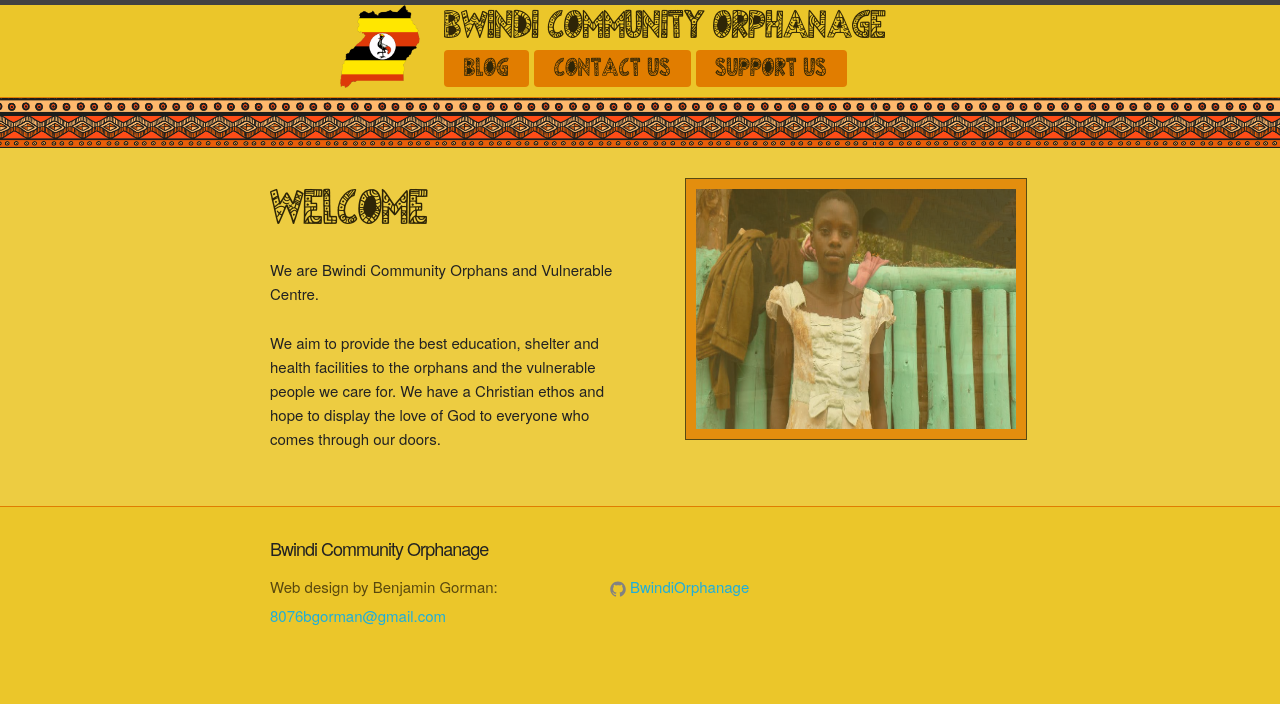
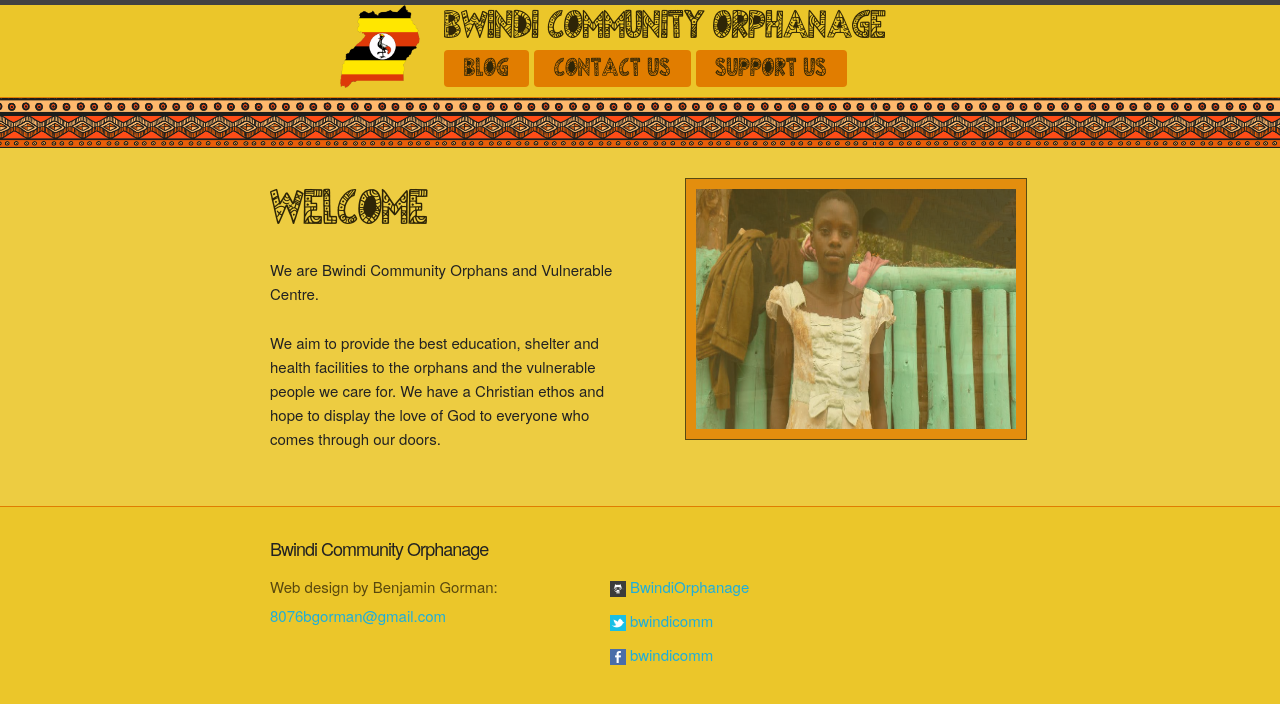
Before and after one commit to BwindiOrphanage/bwindi-website, a Jekyll site: the page built from index.html, in a window 1280 px wide. Shown: the top 704 px of the page. Built offline with Jekyll 4.4.1, drawn with Linux system fonts in a browser that asks for light colours; nearby versions of some CDN libraries.

Commit message:
add social media links and favicon.ico

```diff
--- a/_config.yml
+++ b/_config.yml
@@ -7,6 +7,9 @@ baseurl: "/bwindi-website" # the subpath of your site, e.g. /blog/
 url: "http://bwindicommunityorphansv.com" # the base hostname & protocol for your site
 asseturl: "http://bwindicommunityorphansv.com/assets"
 github_username: BwindiOrphanage
+twitter_username: bwindicomm
+facebook_pagename: bwindicomm
+facebook_pageurl: https://www.facebook.com/pages/Bwindi-Community-Orphans-and-Vulnerable-Centre/730778287035274
 
 # Build settings
 markdown: kramdown
--- a/_includes/footer.html
+++ b/_includes/footer.html
@@ -18,9 +18,7 @@
           <li>
             <a href="https://github.com/{{ site.github_username }}">
               <span class="icon  icon--github">
-                <svg viewBox="0 0 16 16">
-                  <path fill="#828282" d="M7.999,0.431c-4.285,0-7.76,3.474-7.76,7.761 c0,3.428,2.223,6.337,5.307,7.363c0.388,0.071,0.53-0.168,0.53-0.374c0-0.184-0.007-0.672-0.01-1.32 c-2.159,0.469-2.614-1.04-2.614-1.04c-0.353-0.896-0.862-1.135-0.862-1.135c-0.705-0.481,0.053-0.472,0.053-0.472 c0.779,0.055,1.189,0.8,1.189,0.8c0.692,1.186,1.816,0.843,2.258,0.645c0.071-0.502,0.271-0.843,0.493-1.037 C4.86,11.425,3.049,10.76,3.049,7.786c0-0.847,0.302-1.54,0.799-2.082C3.768,5.507,3.501,4.718,3.924,3.65 c0,0,0.652-0.209,2.134,0.796C6.677,4.273,7.34,4.187,8,4.184c0.659,0.003,1.323,0.089,1.943,0.261 c1.482-1.004,2.132-0.796,2.132-0.796c0.423,1.068,0.157,1.857,0.077,2.054c0.497,0.542,0.798,1.235,0.798,2.082 c0,2.981-1.814,3.637-3.543,3.829c0.279,0.24,0.527,0.713,0.527,1.437c0,1.037-0.01,1.874-0.01,2.129 c0,0.208,0.14,0.449,0.534,0.373c3.081-1.028,5.302-3.935,5.302-7.362C15.76,3.906,12.285,0.431,7.999,0.431z"/>
-                </svg>
+                  <img src="{{ site.asseturl }}/images/github-icon16x16.png" alt="github icon">
               </span>
 
               <span class="username">{{ site.github_username }}</span>
@@ -32,13 +30,21 @@
           <li>
             <a href="https://twitter.com/{{ site.twitter_username }}">
               <span class="icon  icon--twitter">
-                <svg viewBox="0 0 16 16">
-                  <path fill="#828282" d="M15.969,3.058c-0.586,0.26-1.217,0.436-1.878,0.515c0.675-0.405,1.194-1.045,1.438-1.809
-                  c-0.632,0.375-1.332,0.647-2.076,0.793c-0.596-0.636-1.446-1.033-2.387-1.033c-1.806,0-3.27,1.464-3.27,3.27 c0,0.256,0.029,0.506,0.085,0.745C5.163,5.404,2.753,4.102,1.14,2.124C0.859,2.607,0.698,3.168,0.698,3.767 c0,1.134,0.577,2.135,1.455,2.722C1.616,6.472,1.112,6.325,0.671,6.08c0,0.014,0,0.027,0,0.041c0,1.584,1.127,2.906,2.623,3.206 C3.02,9.402,2.731,9.442,2.433,9.442c-0.211,0-0.416-0.021-0.615-0.059c0.416,1.299,1.624,2.245,3.055,2.271 c-1.119,0.877-2.529,1.4-4.061,1.4c-0.264,0-0.524-0.015-0.78-0.046c1.447,0.928,3.166,1.469,5.013,1.469 c6.015,0,9.304-4.983,9.304-9.304c0-0.142-0.003-0.283-0.009-0.423C14.976,4.29,15.531,3.714,15.969,3.058z"/>
-                </svg>
+                  <img src="{{ site.asseturl }}/images/twitter-icon16x16.png" alt="twitter icon">
               </span>
 
               <span class="username">{{ site.twitter_username }}</span>
+            </a>
+          </li>
+          {% endif %}
+
+          {% if site.facebook_pageurl %}
+          <li>
+            <a href="{{ site.facebook_pageurl }}">
+              <span class="icon icon--facebook">
+                  <img src="{{ site.asseturl }}/images/facebook-icon16x16.png" alt="facebook icon">
+              </span>
+              <span class="username">{{ site.facebook_pagename }}</span>
             </a>
           </li>
           {% endif %}
```
Also changed, not shown: assets/images/facebook-icon16x16.png (added), assets/images/github-icon16x16.png (added), assets/images/twitter-icon16x16.png (added), favicon.ico (added).
